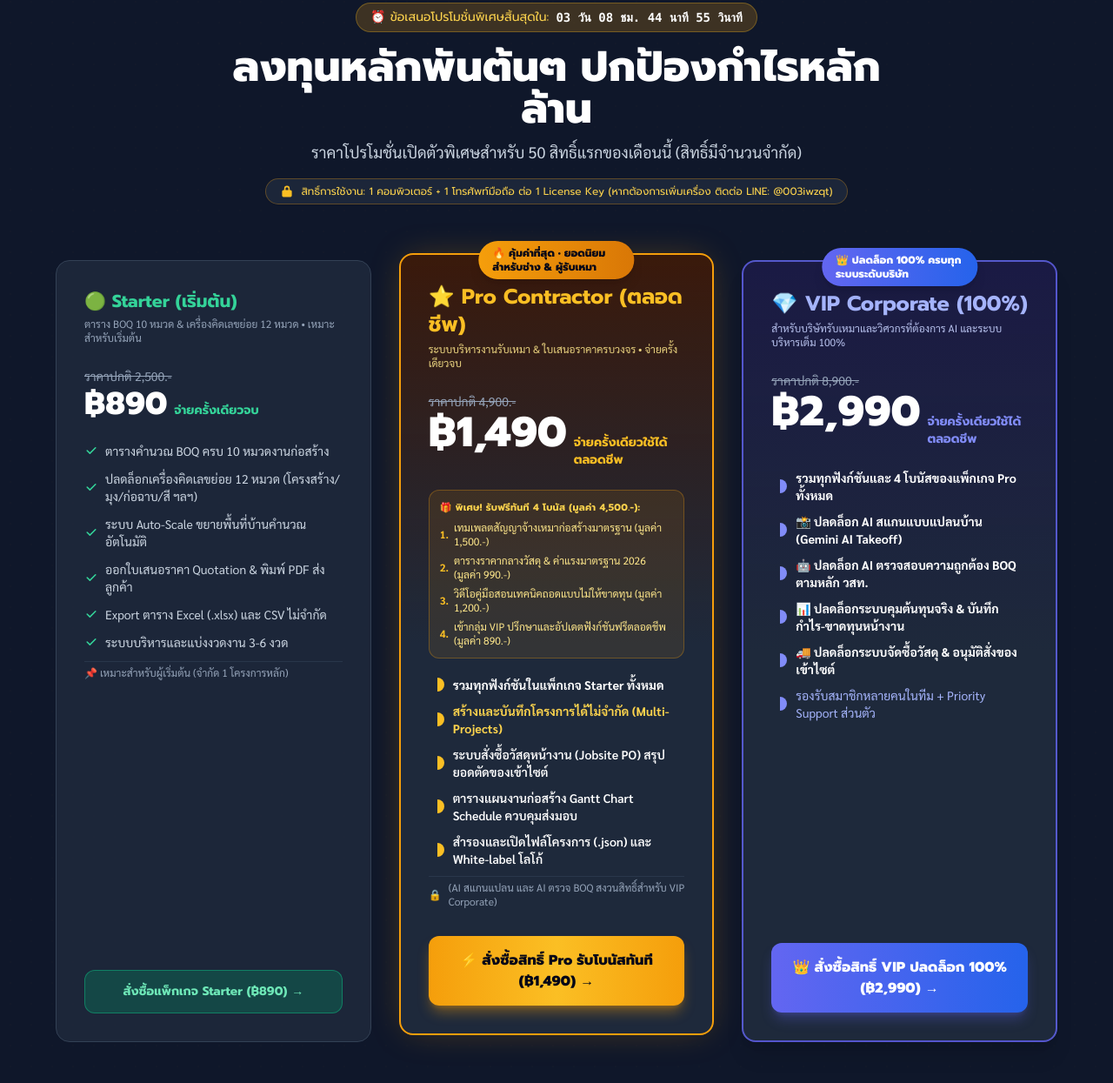
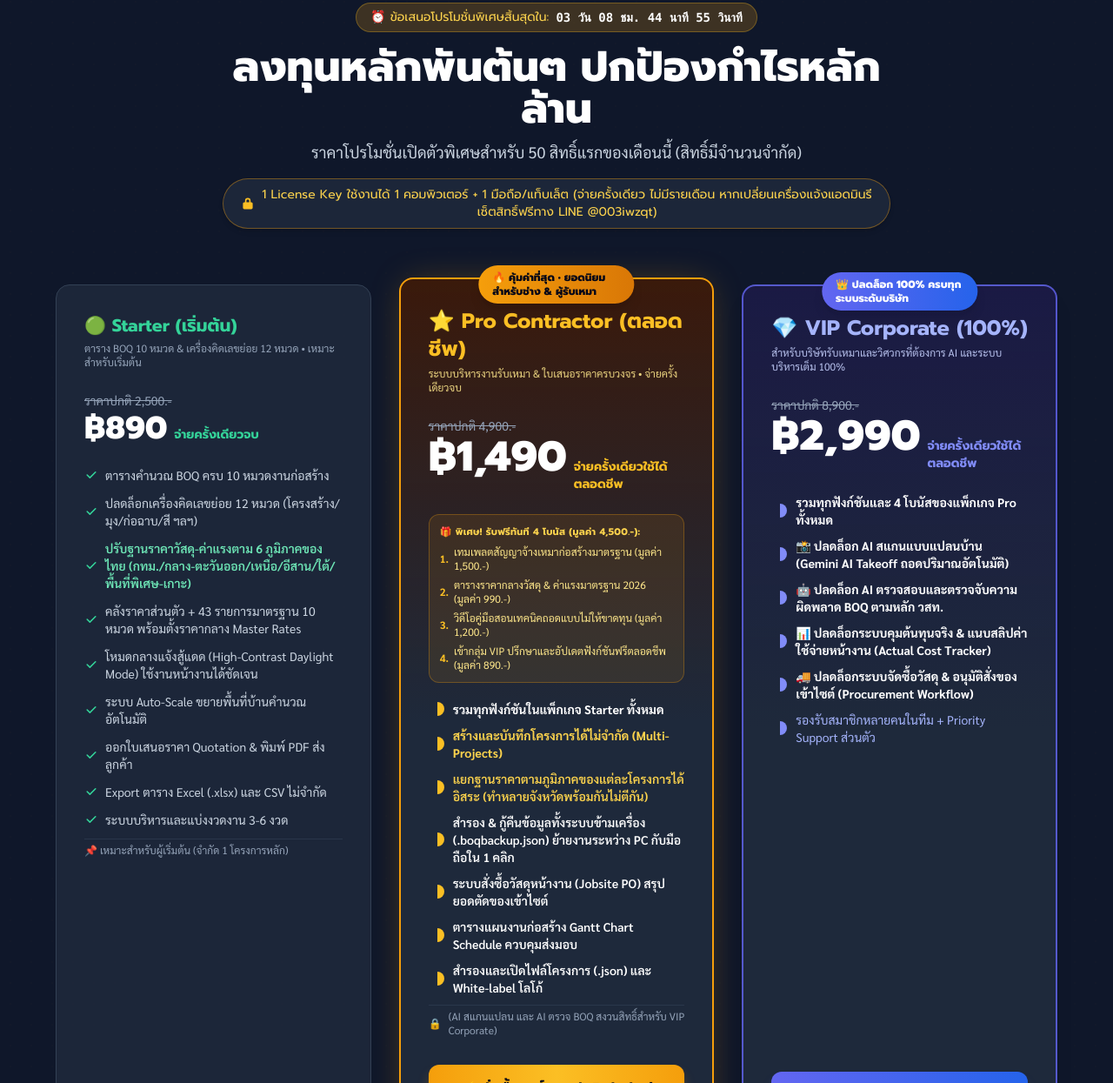
Before and after one commit to kanpisek111-kpn/construction-boq-salespage, a plain HTML site: page index.html in a window 1280 px wide. Shown: the part 5983-7228 px from the top of the page at 87% size. Drawn offline with nearby package versions, Linux system fonts and the light colour scheme.

Commit message:
docs: update selling points for Starter, Pro, VIP and clarify device quota in Pricing and FAQ

```diff
--- a/index.html
+++ b/index.html
@@ -827,9 +827,9 @@
                 <p class="text-slate-300 mt-3 text-base sm:text-lg">
                     ราคาโปรโมชั่นเปิดตัวพิเศษสำหรับ 50 สิทธิ์แรกของเดือนนี้ (สิทธิ์มีจำนวนจำกัด)
                 </p>
-                <div class="inline-flex items-center gap-2 mt-4 px-4 py-1.5 rounded-full bg-slate-800/90 border border-amber-500/30 text-xs font-prompt text-amber-300 shadow-sm">
+                <div class="inline-flex items-center gap-2 mt-4 px-5 py-2 rounded-full bg-slate-800/90 border border-amber-500/40 text-xs sm:text-sm font-prompt text-amber-300 shadow-md">
                     <svg class="w-4 h-4 text-amber-400 shrink-0" fill="currentColor" viewBox="0 0 20 20"><path fill-rule="evenodd" d="M10 2a4 4 0 00-4 4v2H5a2 2 0 00-2 2v6a2 2 0 002 2h10a2 2 0 002-2v-6a2 2 0 00-2-2h-1V6a4 4 0 00-4-4zm2 6V6a2 2 0 10-4 0v2h4z" clip-rule="evenodd"></path></svg>
-                    <span>สิทธิ์การใช้งาน: 1 คอมพิวเตอร์ + 1 โทรศัพท์มือถือ ต่อ 1 License Key (หากต้องการเพิ่มเครื่อง ติดต่อ LINE: @003iwzqt)</span>
+                    <span>1 License Key ใช้งานได้ 1 คอมพิวเตอร์ + 1 มือถือ/แท็บเล็ต (จ่ายครั้งเดียว ไม่มีรายเดือน หากเปลี่ยนเครื่องแจ้งแอดมินรีเซ็ตสิทธิ์ฟรีทาง LINE @003iwzqt)</span>
                 </div>
             </div>
 
@@ -857,6 +857,18 @@
                             </li>
                             <li class="flex items-center gap-2">
                                 <svg class="w-4 h-4 text-emerald-400 shrink-0" fill="currentColor" viewBox="0 0 20 20"><path fill-rule="evenodd" d="M16.707 5.293a1 1 0 010 1.414l-8 8a1 1 0 01-1.414 0l-4-4a1 1 0 011.414-1.414L8 12.586l7.293-7.293a1 1 0 011.414 0z" clip-rule="evenodd"></path></svg>
+                                <span class="text-emerald-300 font-semibold">ปรับฐานราคาวัสดุ-ค่าแรงตาม 6 ภูมิภาคของไทย (กทม./กลาง-ตะวันออก/เหนือ/อีสาน/ใต้/พื้นที่พิเศษ-เกาะ)</span>
+                            </li>
+                            <li class="flex items-center gap-2">
+                                <svg class="w-4 h-4 text-emerald-400 shrink-0" fill="currentColor" viewBox="0 0 20 20"><path fill-rule="evenodd" d="M16.707 5.293a1 1 0 010 1.414l-8 8a1 1 0 01-1.414 0l-4-4a1 1 0 011.414-1.414L8 12.586l7.293-7.293a1 1 0 011.414 0z" clip-rule="evenodd"></path></svg>
+                                <span>คลังราคาส่วนตัว + 43 รายการมาตรฐาน 10 หมวด พร้อมตั้งราคากลาง Master Rates</span>
+                            </li>
+                            <li class="flex items-center gap-2">
+                                <svg class="w-4 h-4 text-emerald-400 shrink-0" fill="currentColor" viewBox="0 0 20 20"><path fill-rule="evenodd" d="M16.707 5.293a1 1 0 010 1.414l-8 8a1 1 0 01-1.414 0l-4-4a1 1 0 011.414-1.414L8 12.586l7.293-7.293a1 1 0 011.414 0z" clip-rule="evenodd"></path></svg>
+                                <span>โหมดกลางแจ้งสู้แดด (High-Contrast Daylight Mode) ใช้งานหน้างานได้ชัดเจน</span>
+                            </li>
+                            <li class="flex items-center gap-2">
+                                <svg class="w-4 h-4 text-emerald-400 shrink-0" fill="currentColor" viewBox="0 0 20 20"><path fill-rule="evenodd" d="M16.707 5.293a1 1 0 010 1.414l-8 8a1 1 0 01-1.414 0l-4-4a1 1 0 011.414-1.414L8 12.586l7.293-7.293a1 1 0 011.414 0z" clip-rule="evenodd"></path></svg>
                                 <span>ระบบ Auto-Scale ขยายพื้นที่บ้านคำนวณอัตโนมัติ</span>
                             </li>
                             <li class="flex items-center gap-2">
@@ -935,6 +947,14 @@
                             </li>
                             <li class="flex items-center gap-2">
                                 <svg class="w-5 h-5 text-amber-400 shrink-0" fill="currentColor" viewBox="0 0 20 20"><path fill-rule="evenodd" d="M10 18a8 8 0 100-16 8 0 000 16zm3.707-9.293a1 1 0 00-1.414-1.414L9 10.586 7.707 9.293a1 1 0 00-1.414 1.414l2 2a1 1 0 001.414 0l4-4z" clip-rule="evenodd"></path></svg>
+                                <span class="font-semibold text-amber-300">แยกฐานราคาตามภูมิภาคของแต่ละโครงการได้อิสระ (ทำหลายจังหวัดพร้อมกันไม่ตีกัน)</span>
+                            </li>
+                            <li class="flex items-center gap-2">
+                                <svg class="w-5 h-5 text-amber-400 shrink-0" fill="currentColor" viewBox="0 0 20 20"><path fill-rule="evenodd" d="M10 18a8 8 0 100-16 8 0 000 16zm3.707-9.293a1 1 0 00-1.414-1.414L9 10.586 7.707 9.293a1 1 0 00-1.414 1.414l2 2a1 1 0 001.414 0l4-4z" clip-rule="evenodd"></path></svg>
+                                <span class="font-semibold text-white">สำรอง & กู้คืนข้อมูลทั้งระบบข้ามเครื่อง (.boqbackup.json) ย้ายงานระหว่าง PC กับมือถือใน 1 คลิก</span>
+                            </li>
+                            <li class="flex items-center gap-2">
+                                <svg class="w-5 h-5 text-amber-400 shrink-0" fill="currentColor" viewBox="0 0 20 20"><path fill-rule="evenodd" d="M10 18a8 8 0 100-16 8 0 000 16zm3.707-9.293a1 1 0 00-1.414-1.414L9 10.586 7.707 9.293a1 1 0 00-1.414 1.414l2 2a1 1 0 001.414 0l4-4z" clip-rule="evenodd"></path></svg>
                                 <span class="font-semibold text-white">ระบบสั่งซื้อวัสดุหน้างาน (Jobsite PO) สรุปยอดตัดของเข้าไซต์</span>
                             </li>
                             <li class="flex items-center gap-2">
@@ -981,19 +1001,19 @@
                             </li>
                             <li class="flex items-center gap-2">
                                 <svg class="w-5 h-5 text-indigo-400 shrink-0" fill="currentColor" viewBox="0 0 20 20"><path fill-rule="evenodd" d="M10 18a8 8 0 100-16 8 0 000 16zm3.707-9.293a1 1 0 00-1.414-1.414L9 10.586 7.707 9.293a1 1 0 00-1.414 1.414l2 2a1 1 0 001.414 0l4-4z" clip-rule="evenodd"></path></svg>
-                                <span class="font-bold text-white">📸 ปลดล็อก AI สแกนแบบแปลนบ้าน (Gemini AI Takeoff)</span>
+                                <span class="font-bold text-white">📸 ปลดล็อก AI สแกนแบบแปลนบ้าน (Gemini AI Takeoff ถอดปริมาณอัตโนมัติ)</span>
                             </li>
                             <li class="flex items-center gap-2">
                                 <svg class="w-5 h-5 text-indigo-400 shrink-0" fill="currentColor" viewBox="0 0 20 20"><path fill-rule="evenodd" d="M10 18a8 8 0 100-16 8 0 000 16zm3.707-9.293a1 1 0 00-1.414-1.414L9 10.586 7.707 9.293a1 1 0 00-1.414 1.414l2 2a1 1 0 001.414 0l4-4z" clip-rule="evenodd"></path></svg>
-                                <span class="font-bold text-white">🤖 ปลดล็อก AI ตรวจสอบความถูกต้อง BOQ ตามหลัก วสท.</span>
+                                <span class="font-bold text-white">🤖 ปลดล็อก AI ตรวจสอบและตรวจจับความผิดพลาด BOQ ตามหลัก วสท.</span>
                             </li>
                             <li class="flex items-center gap-2">
                                 <svg class="w-5 h-5 text-indigo-400 shrink-0" fill="currentColor" viewBox="0 0 20 20"><path fill-rule="evenodd" d="M10 18a8 8 0 100-16 8 0 000 16zm3.707-9.293a1 1 0 00-1.414-1.414L9 10.586 7.707 9.293a1 1 0 00-1.414 1.414l2 2a1 1 0 001.414 0l4-4z" clip-rule="evenodd"></path></svg>
-                                <span class="font-bold text-white">📊 ปลดล็อกระบบคุมต้นทุนจริง & บันทึกกำไร-ขาดทุนหน้างาน</span>
+                                <span class="font-bold text-white">📊 ปลดล็อกระบบคุมต้นทุนจริง & แนบสลิปค่าใช้จ่ายหน้างาน (Actual Cost Tracker)</span>
                             </li>
                             <li class="flex items-center gap-2">
                                 <svg class="w-5 h-5 text-indigo-400 shrink-0" fill="currentColor" viewBox="0 0 20 20"><path fill-rule="evenodd" d="M10 18a8 8 0 100-16 8 0 000 16zm3.707-9.293a1 1 0 00-1.414-1.414L9 10.586 7.707 9.293a1 1 0 00-1.414 1.414l2 2a1 1 0 001.414 0l4-4z" clip-rule="evenodd"></path></svg>
-                                <span class="font-bold text-white">🚚 ปลดล็อกระบบจัดซื้อวัสดุ & อนุมัติสั่งของเข้าไซต์</span>
+                                <span class="font-bold text-white">🚚 ปลดล็อกระบบจัดซื้อวัสดุ & อนุมัติสั่งของเข้าไซต์ (Procurement Workflow)</span>
                             </li>
                             <li class="flex items-center gap-2 text-indigo-300">
                                 <svg class="w-5 h-5 text-indigo-400 shrink-0" fill="currentColor" viewBox="0 0 20 20"><path fill-rule="evenodd" d="M10 18a8 8 0 100-16 8 0 000 16zm3.707-9.293a1 1 0 00-1.414-1.414L9 10.586 7.707 9.293a1 1 0 00-1.414 1.414l2 2a1 1 0 001.414 0l4-4z" clip-rule="evenodd"></path></svg>
@@ -1085,9 +1105,9 @@
                         <svg id="faqIcon-6" class="w-5 h-5 text-slate-500 transform transition-transform duration-200" fill="none" stroke="currentColor" viewBox="0 0 24 24"><path stroke-linecap="round" stroke-linejoin="round" stroke-width="2" d="M19 9l-7 7-7-7"></path></svg>
                     </button>
                     <div id="faqContent-6" class="px-6 pb-4 text-slate-600 text-sm font-sarabun leading-relaxed hidden">
-                        <strong>🟢 แพ็กเกจ Starter (฿890 ตลอดชีพ):</strong> เหมาะสำหรับช่างหรือผู้รับเหมาเริ่มต้น เน้นทำราคา BOQ ครบ 10 หมวดหลัก + เครื่องคิดเลข 12 หมวด ออกใบเสนอราคา (Quotation PDF) และ Export ตาราง Excel (.xlsx) / CSV สำหรับ 1 โครงการหลัก<br><br>
-                        <strong>⭐ แพ็กเกจ Pro Contractor (฿1,490 ตลอดชีพ - แนะนำ):</strong> ปลดล็อกสร้างโครงการได้ไม่จำกัด (Multi-Projects) + ระบบสั่งซื้อวัสดุหน้างาน (Jobsite PO) + แผนงาน Gantt Chart Schedule + สำรองไฟล์โครงการ (.json) + White-label อัปโหลดโลโก้และใส่ชื่อบริษัทตัวเอง + รับฟรี 4 โบนัสสัญญามาตรฐานและตารางราคากลาง 2026<br><br>
-                        <strong>💎 แพ็กเกจ VIP Corporate (฿2,990 ตลอดชีพ - สูงสุด):</strong> ปลดล็อกครบ 100% ทุกฟังก์ชันระดับบริษัท โดยเพิ่มระบบ 📸 AI สแกนแบบแปลนบ้าน (Gemini AI Takeoff), 🤖 AI ตรวจสอบความถูกต้อง BOQ ตาม วสท., 📊 ระบบคุมต้นทุนจริง & บันทึกกำไร-ขาดทุนหน้างาน (Actual Cost) และ Priority VIP Support ส่วนตัว
+                        <strong>🟢 แพ็กเกจ Starter (฿890 ตลอดชีพ):</strong> เหมาะสำหรับช่างหรือผู้รับเหมาเริ่มต้น เน้นทำราคา BOQ ครบ 10 หมวดหลัก + เครื่องคิดเลขย่อย 12 หมวด ออกใบเสนอราคา (Quotation PDF) และ Export ตาราง Excel (.xlsx) / CSV สำหรับ 1 โครงการหลัก พร้อมระบบปรับฐานราคาวัสดุ-ค่าแรงตาม 6 ภูมิภาคของไทย (กทม./กลาง-ตะวันออก/เหนือ/อีสาน/ใต้/พื้นที่พิเศษ-เกาะ), คลังราคาส่วนตัว + 43 รายการมาตรฐาน 10 หมวด พร้อมตั้งราคากลาง Master Rates และโหมดกลางแจ้งสู้แดด (High-Contrast Daylight Mode) ใช้งานหน้างานได้ชัดเจน<br><br>
+                        <strong>⭐ แพ็กเกจ Pro Contractor (฿1,490 ตลอดชีพ - แนะนำ):</strong> ปลดล็อกสร้างและบันทึกโครงการได้ไม่จำกัด (Multi-Projects) + แยกฐานราคาตามภูมิภาคของแต่ละโครงการได้อิสระ (ทำหลายจังหวัดพร้อมกันไม่ตีกัน) + สำรอง & กู้คืนข้อมูลทั้งระบบข้ามเครื่อง (.boqbackup.json) ย้ายงานระหว่าง PC กับมือถือใน 1 คลิก + ระบบสั่งซื้อวัสดุหน้างาน (Jobsite PO) + แผนงาน Gantt Chart Schedule + White-label อัปโหลดโลโก้และใส่ชื่อบริษัทตัวเอง + รับฟรี 4 โบนัสสัญญามาตรฐานและตารางราคากลาง 2026<br><br>
+                        <strong>💎 แพ็กเกจ VIP Corporate (฿2,990 ตลอดชีพ - สูงสุด):</strong> ปลดล็อกครบ 100% ทุกฟังก์ชันระดับบริษัท โดยคงฟีเจอร์เด่นระบบ 📸 AI สแกนแบบแปลนบ้าน (Gemini AI Takeoff), 🤖 AI ตรวจสอบและตรวจจับความผิดพลาด BOQ ตามหลัก วสท., 📊 ระบบคุมต้นทุนจริง & แนบสลิปค่าใช้จ่ายหน้างาน (Actual Cost Tracker) และ Priority VIP Support ส่วนตัว
                     </div>
                 </div>
 
@@ -1101,8 +1121,8 @@
                         <svg id="faqIcon-7" class="w-5 h-5 text-slate-500 transform transition-transform duration-200" fill="none" stroke="currentColor" viewBox="0 0 24 24"><path stroke-linecap="round" stroke-linejoin="round" stroke-width="2" d="M19 9l-7 7-7-7"></path></svg>
                     </button>
                     <div id="faqContent-7" class="px-6 pb-4 text-slate-600 text-sm font-sarabun leading-relaxed hidden">
-                        รหัสลูกค้าแต่ละรหัสถูกกำหนดสิทธิ์ให้ใช้งานได้ <strong>2 เครื่องพร้อมกัน (1 คอมพิวเตอร์/โน้ตบุ๊ก + 1 โทรศัพท์มือถือ/แท็บเล็ต)</strong> เพื่อความสะดวกในการนั่งทำงานในออฟฟิศและเปิดตรวจหน้างานครับ<br><br>
-                        🔒 <em>ข้อควรระวัง:</em> หากนำรหัสไปแชร์หรือเปิดใช้งานบนคอมพิวเตอร์หรือโทรศัพท์เครื่องอื่นเกินโควตา ระบบรักษาความปลอดภัยจะปฏิเสธการเข้าใช้งานทันที หากต้องการใช้งานเพิ่มในทีมงานหรือคนอื่น ต้องสั่งซื้อแพ็กเกจใหม่เพิ่มครับ (หรือกรณีเปลี่ยนเครื่องใหม่ สามารถติดต่อแอดมินทาง LINE: @003iwzqt เพื่อขอรีเซ็ตสิทธิ์เครื่องเดิมได้ครับ)
+                        <strong>1 License Key ใช้งานได้ 1 คอมพิวเตอร์ + 1 มือถือ/แท็บเล็ต (จ่ายครั้งเดียว ไม่มีรายเดือน หากเปลี่ยนเครื่องแจ้งแอดมินรีเซ็ตสิทธิ์ฟรีทาง LINE @003iwzqt)</strong><br><br>
+                        ระบบออกแบบมาเพื่อตอบโจทย์ช่างและผู้รับเหมาโดยเฉพาะ สามารถเปิดทำงานคำนวณราคาบนเครื่องคอมพิวเตอร์/โน้ตบุ๊กที่ออฟฟิศ 1 เครื่อง และนำไปเปิดตรวจเช็กงวดงานหรือตัดยอดของหน้าไซต์งานบนโทรศัพท์มือถือหรือแท็บเล็ตได้อีก 1 เครื่องพร้อมกัน โดยไม่มีค่าใช้จ่ายรายเดือนหรือรายปีใดๆ เพิ่มเติมครับ (กรณีลูกค้าซื้อคอมพิวเตอร์เครื่องใหม่ หรือเปลี่ยนโทรศัพท์มือถือ สามารถทักแจ้งแอดมินเพื่อรีเซ็ตสิทธิ์อุปกรณ์เดิมให้ฟรีได้ทันทีครับ)
                     </div>
                 </div>
 
```
